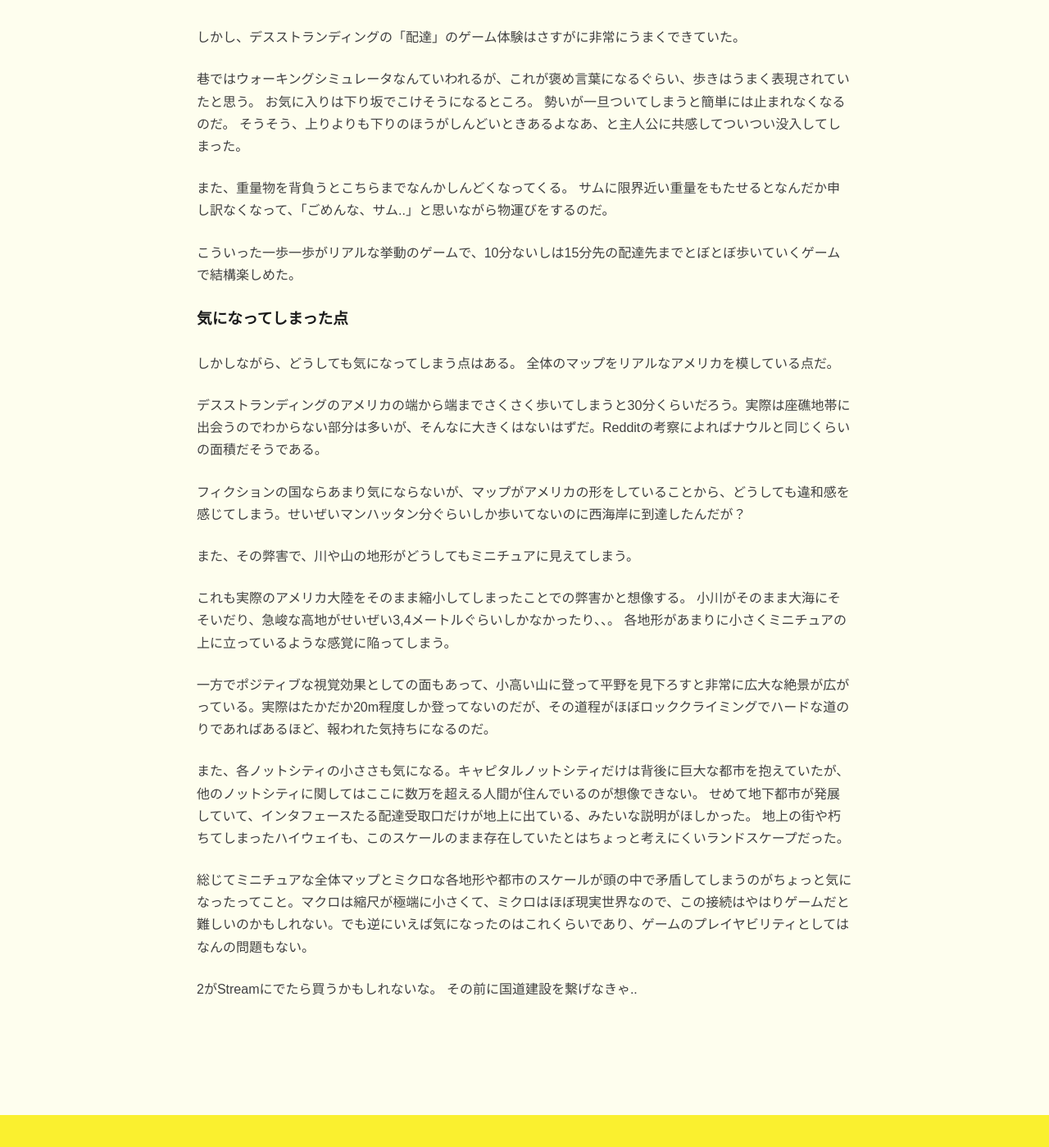
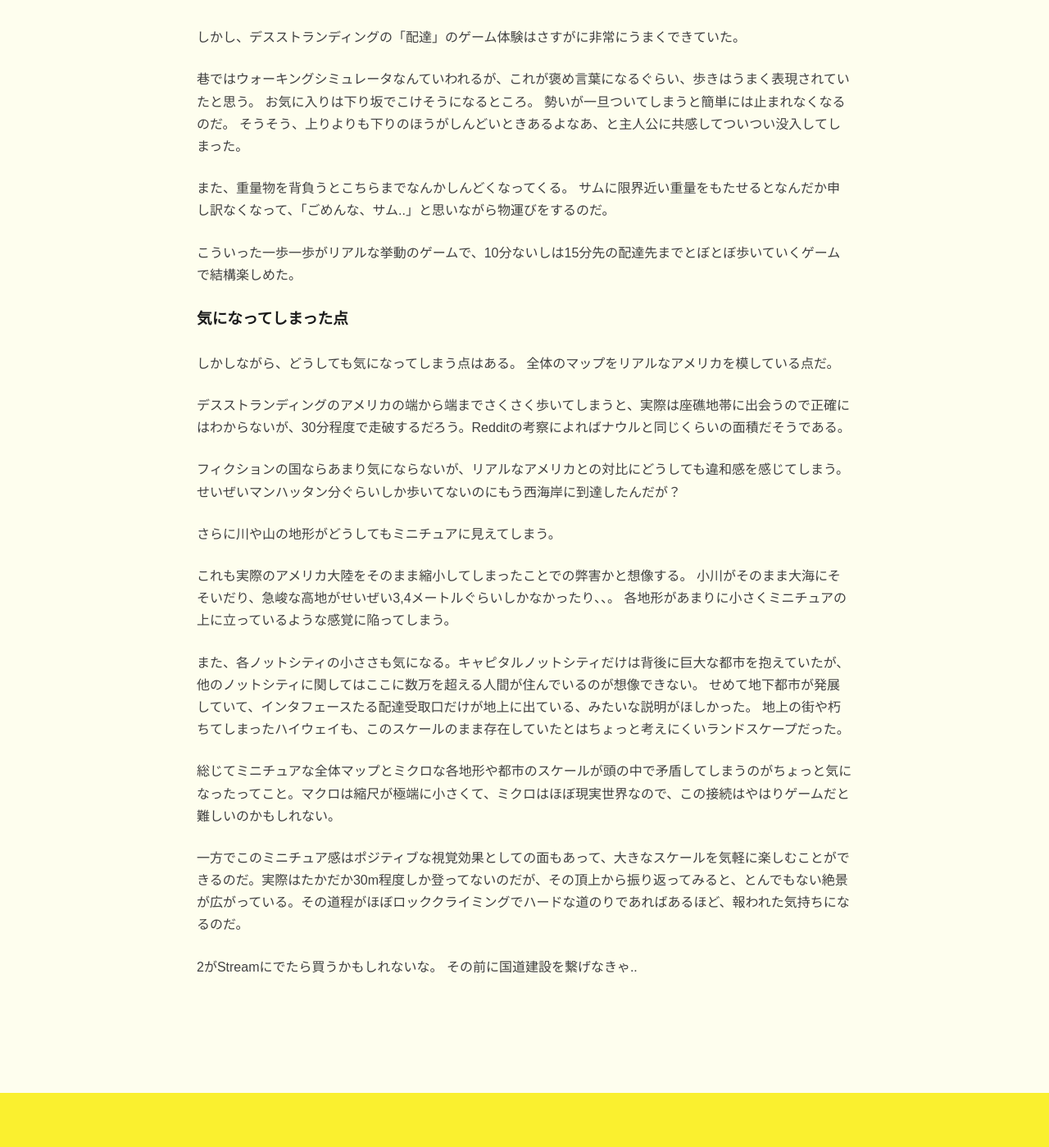
Before and after one commit to guntamania/guntamania.github.io, a Jekyll site: the page built from _posts/2025-08-21-deathstranding.md, in a window 1280 px wide and 1400 px high, scrolled down 1007 px. Shown: the whole window at 82% size. Built offline with Jekyll 4.4.1, drawn with Linux system fonts in a browser that asks for light colours; after the commit the page ends 2380 px from its top, so only the background shows below that.

Commit message:
fix post

```diff
--- a/_posts/2025-08-21-deathstranding.md
+++ b/_posts/2025-08-21-deathstranding.md
@@ -42,23 +42,23 @@
 しかしながら、どうしても気になってしまう点はある。
 全体のマップをリアルなアメリカを模している点だ。
 
-デスストランディングのアメリカの端から端までさくさく歩いてしまうと30分くらいだろう。実際は座礁地帯に出会うのでわからない部分は多いが、そんなに大きくはないはずだ。Redditの考察によればナウルと同じくらいの面積だそうである。
+デスストランディングのアメリカの端から端までさくさく歩いてしまうと、実際は座礁地帯に出会うので正確にはわからないが、30分程度で走破するだろう。Redditの考察によればナウルと同じくらいの面積だそうである。
 
-フィクションの国ならあまり気にならないが、マップがアメリカの形をしていることから、どうしても違和感を感じてしまう。せいぜいマンハッタン分ぐらいしか歩いてないのに西海岸に到達したんだが？
+フィクションの国ならあまり気にならないが、リアルなアメリカとの対比にどうしても違和感を感じてしまう。せいぜいマンハッタン分ぐらいしか歩いてないのにもう西海岸に到達したんだが？
 
-また、その弊害で、川や山の地形がどうしてもミニチュアに見えてしまう。
+さらに川や山の地形がどうしてもミニチュアに見えてしまう。
 
 これも実際のアメリカ大陸をそのまま縮小してしまったことでの弊害かと想像する。
 小川がそのまま大海にそそいだり、急峻な高地がせいぜい3,4メートルぐらいしかなかったり、、。
 各地形があまりに小さくミニチュアの上に立っているような感覚に陥ってしまう。
 
-一方でポジティブな視覚効果としての面もあって、小高い山に登って平野を見下ろすと非常に広大な絶景が広がっている。実際はたかだか20m程度しか登ってないのだが、その道程がほぼロッククライミングでハードな道のりであればあるほど、報われた気持ちになるのだ。
-
 また、各ノットシティの小ささも気になる。キャピタルノットシティだけは背後に巨大な都市を抱えていたが、他のノットシティに関してはここに数万を超える人間が住んでいるのが想像できない。
 せめて地下都市が発展していて、インタフェースたる配達受取口だけが地上に出ている、みたいな説明がほしかった。
 地上の街や朽ちてしまったハイウェイも、このスケールのまま存在していたとはちょっと考えにくいランドスケープだった。
 
-総じてミニチュアな全体マップとミクロな各地形や都市のスケールが頭の中で矛盾してしまうのがちょっと気になったってこと。マクロは縮尺が極端に小さくて、ミクロはほぼ現実世界なので、この接続はやはりゲームだと難しいのかもしれない。でも逆にいえば気になったのはこれくらいであり、ゲームのプレイヤビリティとしてはなんの問題もない。
+総じてミニチュアな全体マップとミクロな各地形や都市のスケールが頭の中で矛盾してしまうのがちょっと気になったってこと。マクロは縮尺が極端に小さくて、ミクロはほぼ現実世界なので、この接続はやはりゲームだと難しいのかもしれない。
+
+一方でこのミニチュア感はポジティブな視覚効果としての面もあって、大きなスケールを気軽に楽しむことができるのだ。実際はたかだか30m程度しか登ってないのだが、その頂上から振り返ってみると、とんでもない絶景が広がっている。その道程がほぼロッククライミングでハードな道のりであればあるほど、報われた気持ちになるのだ。
 
 2がStreamにでたら買うかもしれないな。
 その前に国道建設を繋げなきゃ..
```
